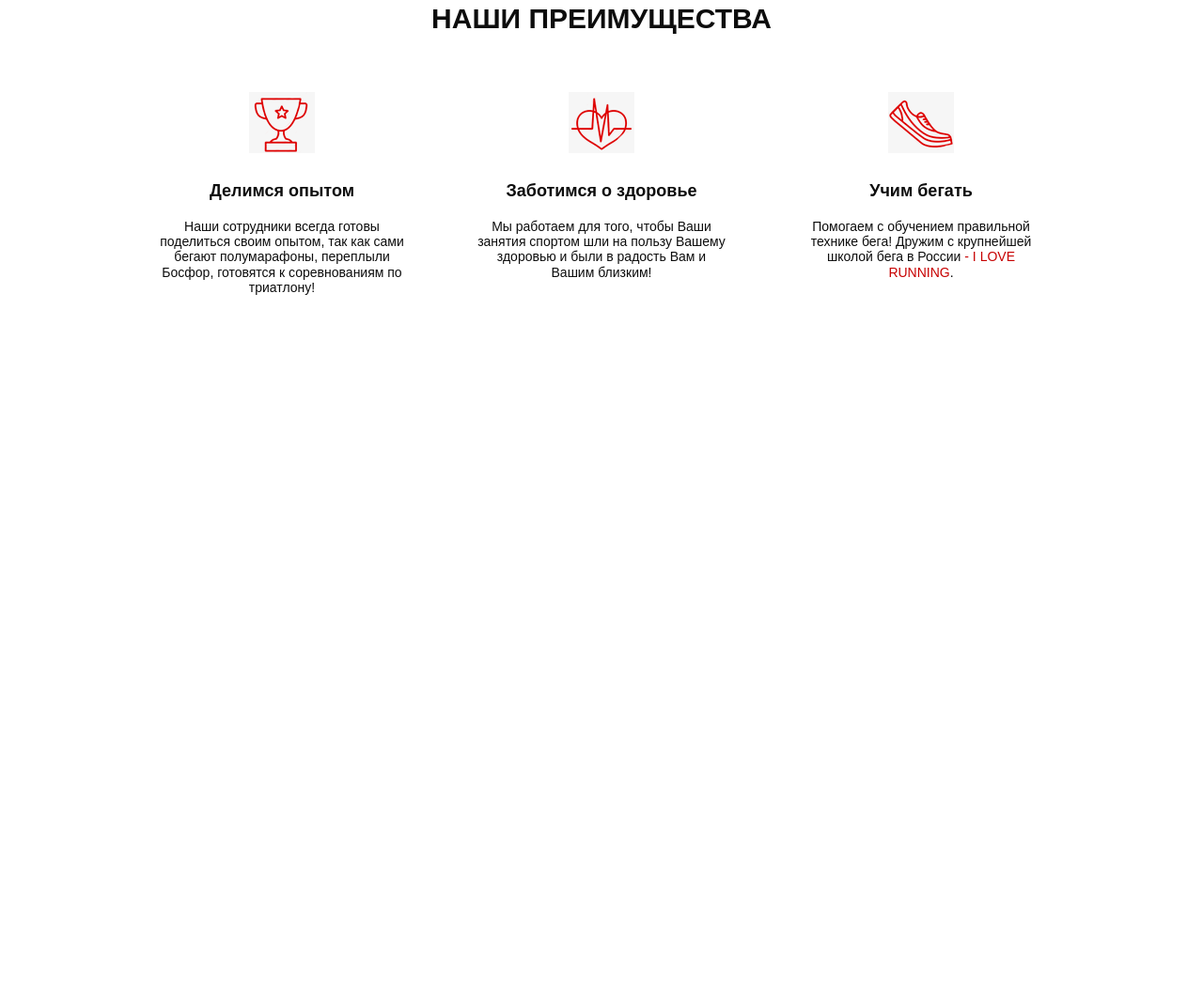
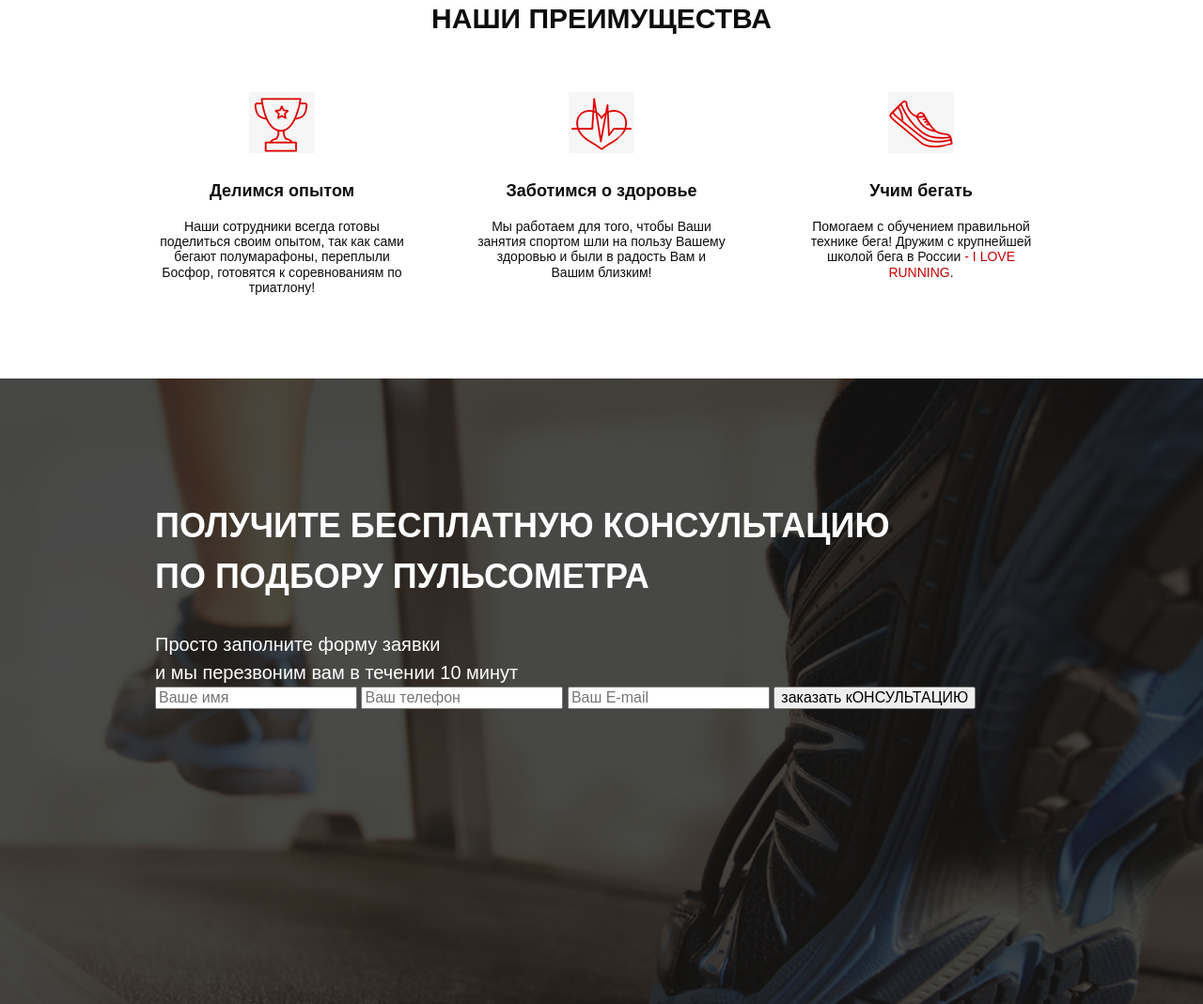
Before and after one commit to Mari-By/RunSmart, a website: page src/index.html in a window 1280 px wide. Shown: the part 831-1900 px from the top of the page at 94% size. Before the commit the page ends 1234 px from the top, so only its background shows below. Drawn offline with Linux system fonts and the light colour scheme.

Commit message:
start work form

```diff
--- a/src/index.html
+++ b/src/index.html
@@ -86,5 +86,23 @@
 
 		</div>
 	</div>
+
+	<div class="consultation">
+		<div class="container">
+			<h2 class="title_left">
+				Получите бесплатную консультацию <br> по подбору пульсометра
+			</h2>
+			<div class="consultation__descr">
+				Просто заполните форму заявки <br> и мы перезвоним вам в течении 10 минут
+			</div>
+			<form action="#" method="post" class="feed-form">
+				<input name="name" required placeholder="Ваше имя" type="text">
+				<input name="phone" required placeholder="Ваш телефон" type="number">
+				<input name="email" placeholder="Ваш E-mail" type="email">
+				<!-- <input type="submit" value="заказать кОНСУЛЬТАЦИЮ"> -->
+				<button>заказать кОНСУЛЬТАЦИЮ</button>
+			</form>
+		</div>
+	</div>
 </body>
 </html>
--- /dev/null
+++ b/src/sass/blocks/_consultation.sass
@@ -0,0 +1,17 @@
+.consultation
+    min-height: 680px
+    padding-top: 100px
+    padding-bottom: 100px
+    background: url(/img/bg/bg2.png) center (center/cover) no-repeat
+    .title_left
+        font-weight: 700
+        font-size: 36px
+        line-height: 150%
+        text-transform: uppercase
+        color: #fff
+    &__descr
+        font-weight: 500
+        font-size: 20px
+        line-height: 150%
+        color: #fff
+        margin-top: 10px
--- a/src/sass/style.sass
+++ b/src/sass/style.sass
@@ -9,6 +9,8 @@ html
 @import "blocks/_buttons"
 @import "blocks/_advantages"
 @import "_media"
+@import "blocks/_consultation"
+@import "block/_forms"
 .container
     max-width: 950px
     margin: 0 auto
```
Also changed, not shown: src/css/style.min.css, src/sass/blocks/_forms.sass (added).
